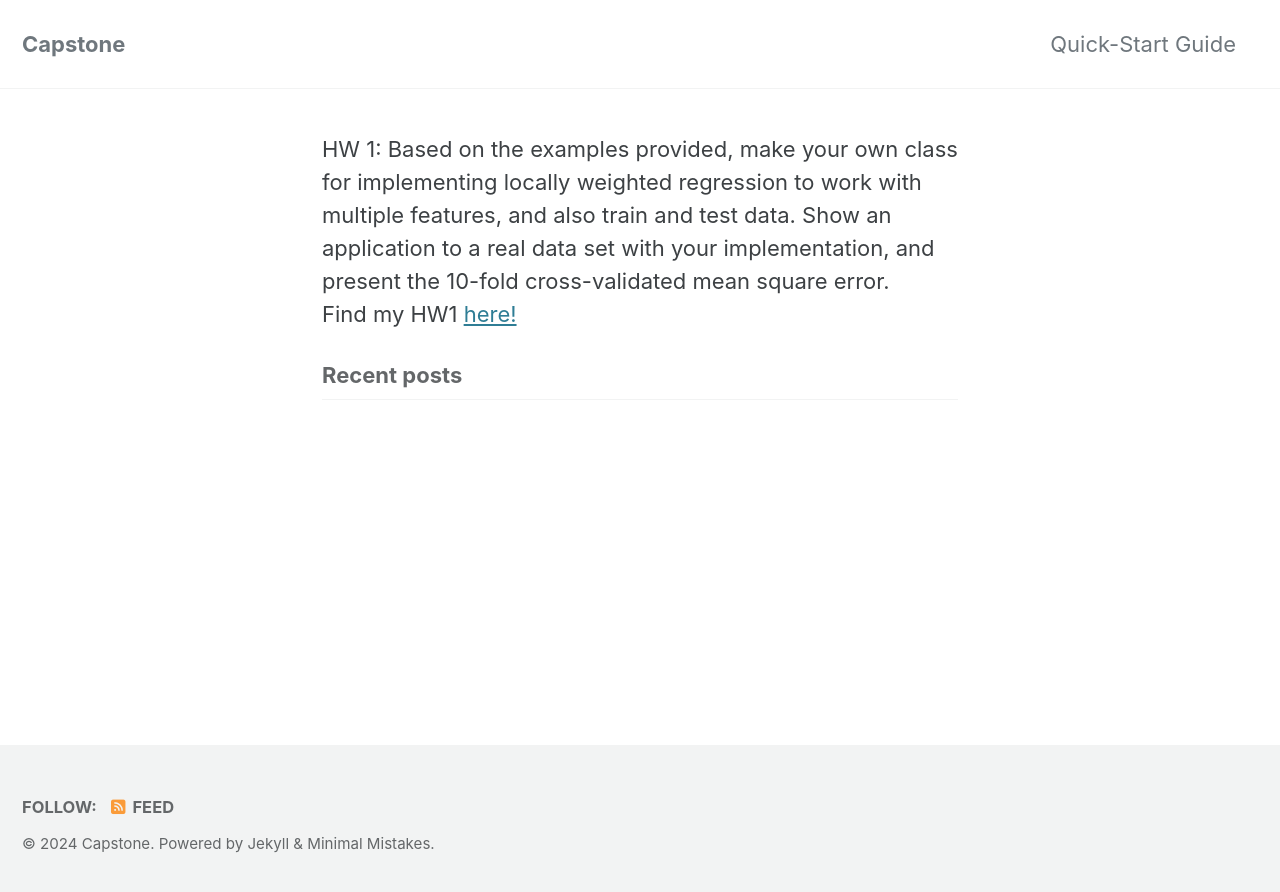
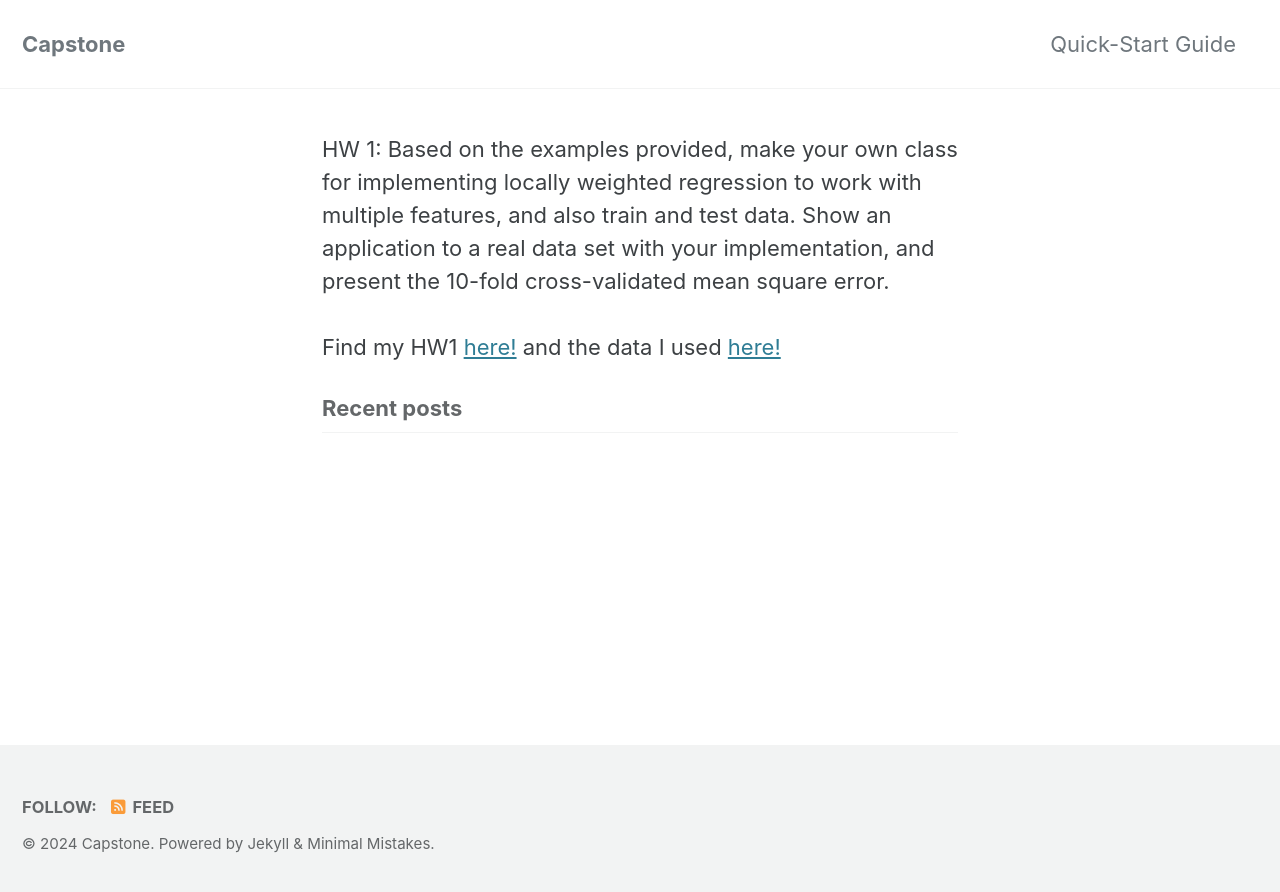
Before and after one commit to MaryEDeignan/Capstone, a Jekyll site: the page built from index.html, in a window 1280 px wide. Shown: the top 892 px of the page. Built offline with Jekyll 4.4.1, drawn with Linux system fonts in a browser that asks for light colours; cached includes are drawn as plain includes; the list of posts is cut into pages by our own code.

Commit message:
Update index.html

```diff
--- a/index.html
+++ b/index.html
@@ -6,5 +6,5 @@ author_profile: false
 
 <p>HW 1: Based on the examples provided, make your own class for implementing locally weighted regression to work with multiple features, and also train and test data. Show an application to a real data set with your implementation, and present the 10-fold cross-validated mean square error.<br>
 
-
-Find my HW1 <a href="https://github.com/MaryEDeignan/Capstone/blob/main/HW1.ipynb">here!</a> <br>
+  <br>
+Find my HW1 <a href="https://github.com/MaryEDeignan/Capstone/blob/main/HW1.ipynb">here!</a> and the data I used  <a href="https://github.com/MaryEDeignan/Capstone/blob/main/cars.csv">here!</a> <br>
```
